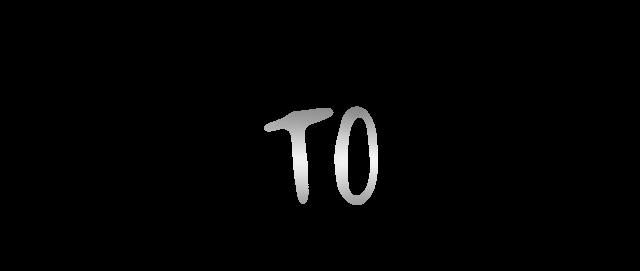
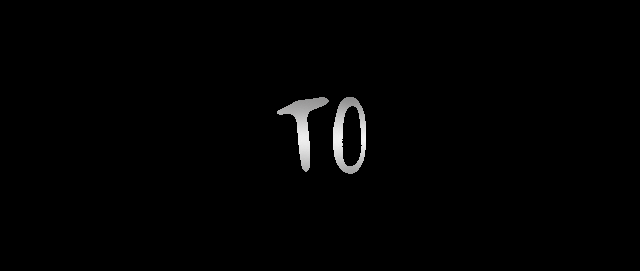
Before and after one commit to whyyy1/whyyy1.github.io, a website built with Vite: page index.html in a window 1280 px wide. Shown: the part 215-486 px from the top of the page, without its empty margins (325-965 px from the left). Built offline with nearby package versions, Linux system fonts and the light colour scheme; a web font is replaced by a local one.

Commit message:
updated screen

```diff
--- a/index.css
+++ b/index.css
@@ -144,7 +144,7 @@ body {
     display: inline-block;
 
     font-family: 'Rubik Spray Paint', 'Covered By Your Grace', sans-serif;
-    font-size: 120pt;
+    font-size: 10vw;
 
     text-align: center;
 
```
